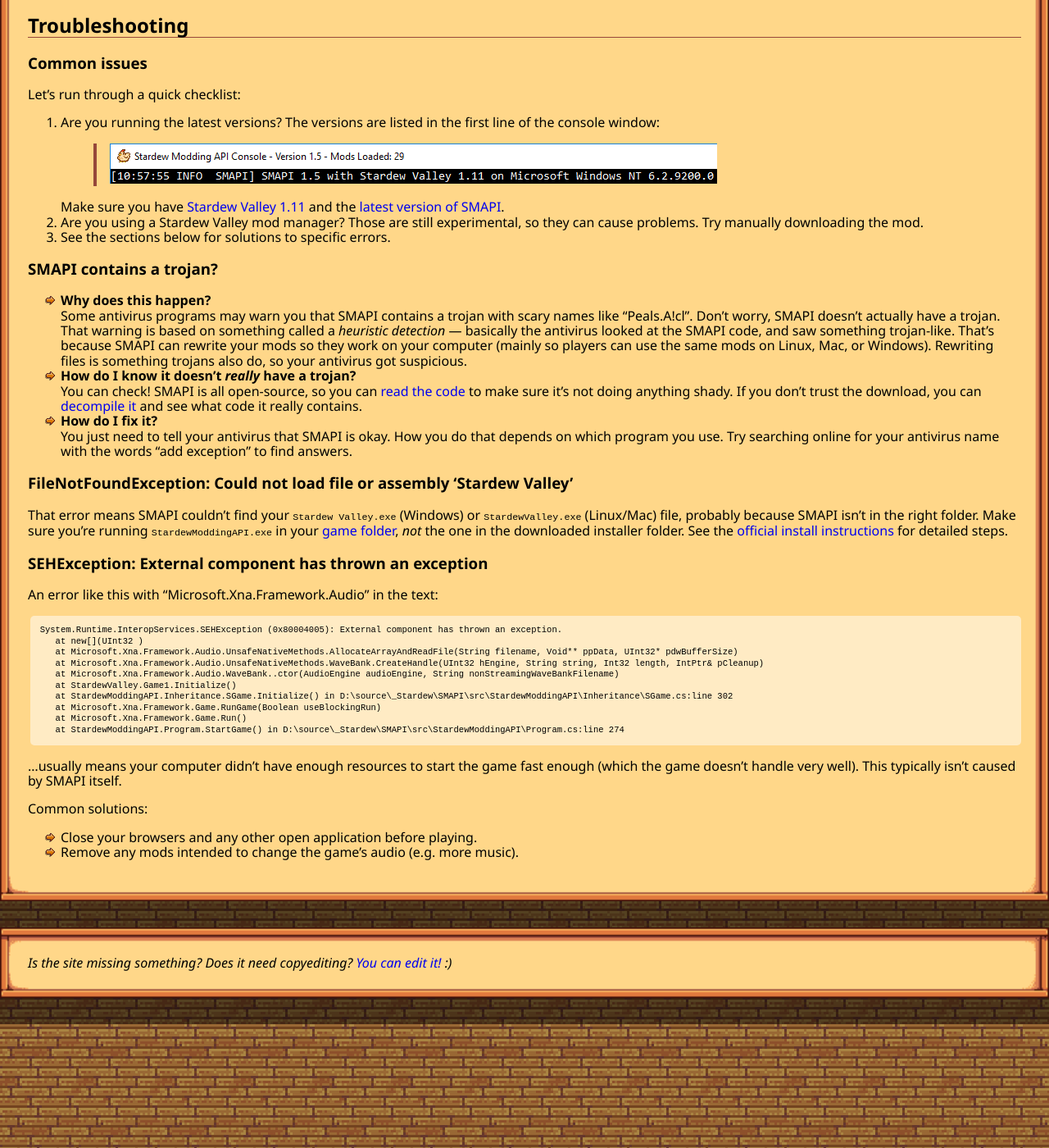
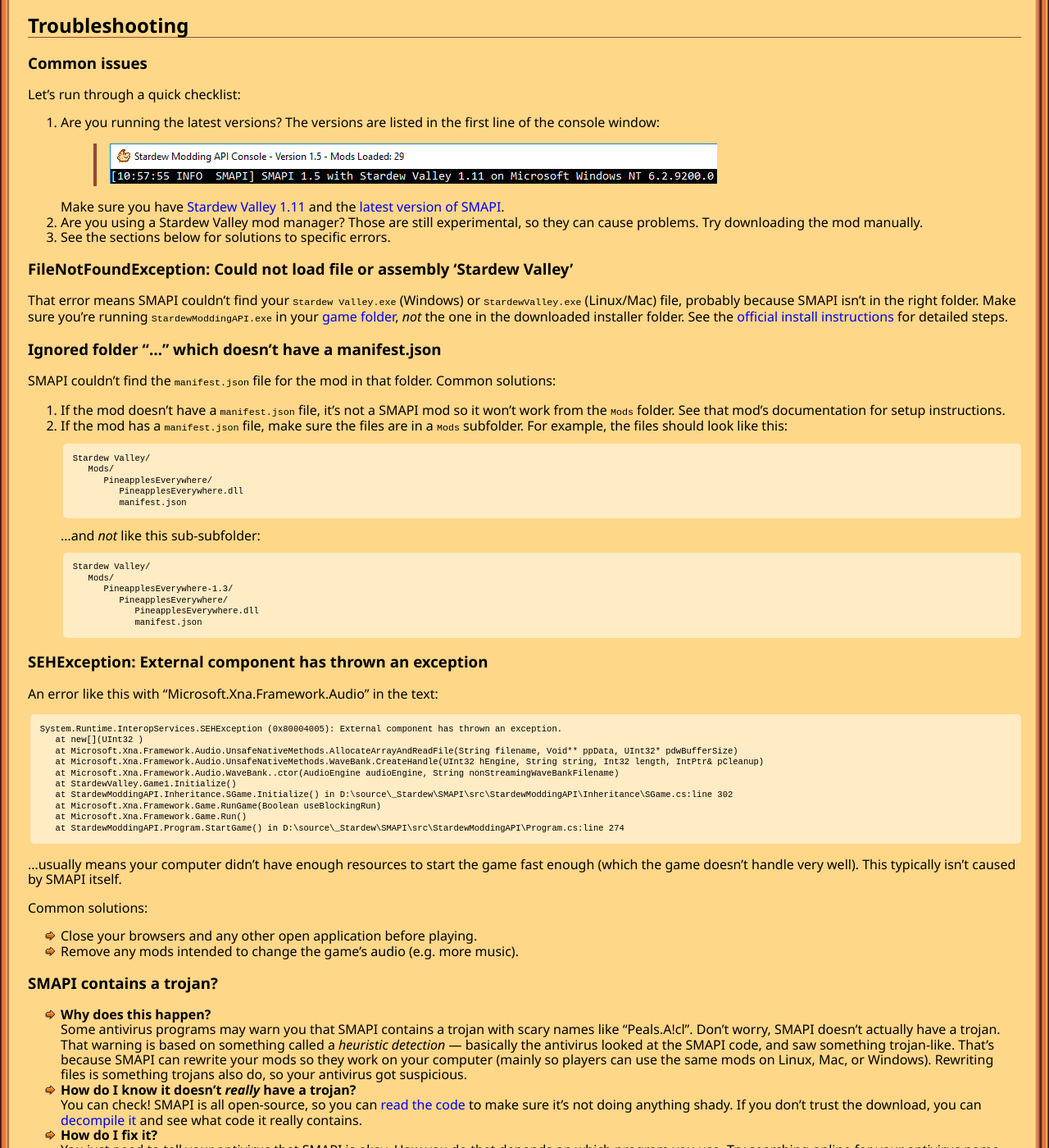
Before and after one commit to Pathoschild/canimod.github.io, a Jekyll site: the page built from guides/smapi-faq.md, in a window 1280 px wide and 1400 px high, scrolled down 2657 px. Shown: the whole window at 82% size. Built offline with Jekyll 4.4.1, drawn with Linux system fonts in a browser that asks for light colours; nearby versions of some CDN libraries.

Commit message:
add "ignored folder ... which doesn't have a manifest.json" warning to SMAPI FAQ

````diff
--- a/guides/smapi-faq.md
+++ b/guides/smapi-faq.md
@@ -125,9 +125,68 @@
    [latest version of SMAPI](https://github.com/Pathoschild/SMAPI/releases).
 
 2. Are you using a Stardew Valley mod manager? Those are still experimental, so they can cause
-   problems. Try manually downloading the mod.
+   problems. Try downloading the mod manually.
 
 3. See the sections below for solutions to specific errors.
+
+### FileNotFoundException: Could not load file or assembly 'Stardew Valley'
+That error means SMAPI couldn't find your `Stardew Valley.exe` (Windows) or `StardewValley.exe`
+(Linux/Mac) file, probably because SMAPI isn't in the right folder. Make sure you're running
+`StardewModdingAPI.exe` in your [game folder](#game-folder), _not_ the one in the downloaded
+installer folder. See the [official install instructions](/guides/using-mods#installing-smapi) for
+detailed steps.
+
+### Ignored folder "..." which doesn't have a manifest.json
+SMAPI couldn't find the `manifest.json` file for the mod in that folder. Common solutions:
+
+1. If the mod doesn't have a `manifest.json` file, it's not a SMAPI mod so it won't work from the
+   `Mods` folder. See that mod's documentation for setup instructions.
+
+1. If the mod has a `manifest.json` file, make sure the files are in a `Mods` subfolder. For
+   example, the files should look like this:
+
+   ```
+   Stardew Valley/
+      Mods/
+         PineapplesEverywhere/
+            PineapplesEverywhere.dll
+            manifest.json
+   ```
+
+   ...and _not_ like this sub-subfolder:
+
+   ```
+   Stardew Valley/
+      Mods/
+         PineapplesEverywhere-1.3/
+            PineapplesEverywhere/
+               PineapplesEverywhere.dll
+               manifest.json
+   ```
+
+### SEHException: External component has thrown an exception
+An error like this with "Microsoft.Xna.Framework.Audio" in the text:
+
+```
+System.Runtime.InteropServices.SEHException (0x80004005): External component has thrown an exception.
+   at new[](UInt32 )
+   at Microsoft.Xna.Framework.Audio.UnsafeNativeMethods.AllocateArrayAndReadFile(String filename, Void** ppData, UInt32* pdwBufferSize)
+   at Microsoft.Xna.Framework.Audio.UnsafeNativeMethods.WaveBank.CreateHandle(UInt32 hEngine, String string, Int32 length, IntPtr& pCleanup)
+   at Microsoft.Xna.Framework.Audio.WaveBank..ctor(AudioEngine audioEngine, String nonStreamingWaveBankFilename)
+   at StardewValley.Game1.Initialize()
+   at StardewModdingAPI.Inheritance.SGame.Initialize() in D:\source\_Stardew\SMAPI\src\StardewModdingAPI\Inheritance\SGame.cs:line 302
+   at Microsoft.Xna.Framework.Game.RunGame(Boolean useBlockingRun)
+   at Microsoft.Xna.Framework.Game.Run()
+   at StardewModdingAPI.Program.StartGame() in D:\source\_Stardew\SMAPI\src\StardewModdingAPI\Program.cs:line 274
+```
+
+...usually means your computer didn't have enough resources to start the game fast enough (which
+the game doesn't handle very well). This typically isn't caused by SMAPI itself.
+
+Common solutions:
+
+* Close your browsers and any other open application before playing.
+* Remove any mods intended to change the game's audio (e.g. more music).
 
 <section class="anchor" id="trojan"></section>
 
@@ -153,35 +212,3 @@
   answers.
 
 <section class="anchor" id="sehexception"></section>
-
-### FileNotFoundException: Could not load file or assembly 'Stardew Valley'
-That error means SMAPI couldn't find your `Stardew Valley.exe` (Windows) or `StardewValley.exe`
-(Linux/Mac) file, probably because SMAPI isn't in the right folder. Make sure you're running
-`StardewModdingAPI.exe` in your [game folder](#game-folder), _not_ the one in the downloaded
-installer folder. See the [official install instructions](/guides/using-mods#installing-smapi) for
-detailed steps.
-
-
-### SEHException: External component has thrown an exception
-An error like this with "Microsoft.Xna.Framework.Audio" in the text:
-
-```
-System.Runtime.InteropServices.SEHException (0x80004005): External component has thrown an exception.
-   at new[](UInt32 )
-   at Microsoft.Xna.Framework.Audio.UnsafeNativeMethods.AllocateArrayAndReadFile(String filename, Void** ppData, UInt32* pdwBufferSize)
-   at Microsoft.Xna.Framework.Audio.UnsafeNativeMethods.WaveBank.CreateHandle(UInt32 hEngine, String string, Int32 length, IntPtr& pCleanup)
-   at Microsoft.Xna.Framework.Audio.WaveBank..ctor(AudioEngine audioEngine, String nonStreamingWaveBankFilename)
-   at StardewValley.Game1.Initialize()
-   at StardewModdingAPI.Inheritance.SGame.Initialize() in D:\source\_Stardew\SMAPI\src\StardewModdingAPI\Inheritance\SGame.cs:line 302
-   at Microsoft.Xna.Framework.Game.RunGame(Boolean useBlockingRun)
-   at Microsoft.Xna.Framework.Game.Run()
-   at StardewModdingAPI.Program.StartGame() in D:\source\_Stardew\SMAPI\src\StardewModdingAPI\Program.cs:line 274
-```
-
-...usually means your computer didn't have enough resources to start the game fast enough (which
-the game doesn't handle very well). This typically isn't caused by SMAPI itself.
-
-Common solutions:
-
-* Close your browsers and any other open application before playing.
-* Remove any mods intended to change the game's audio (e.g. more music).
````
